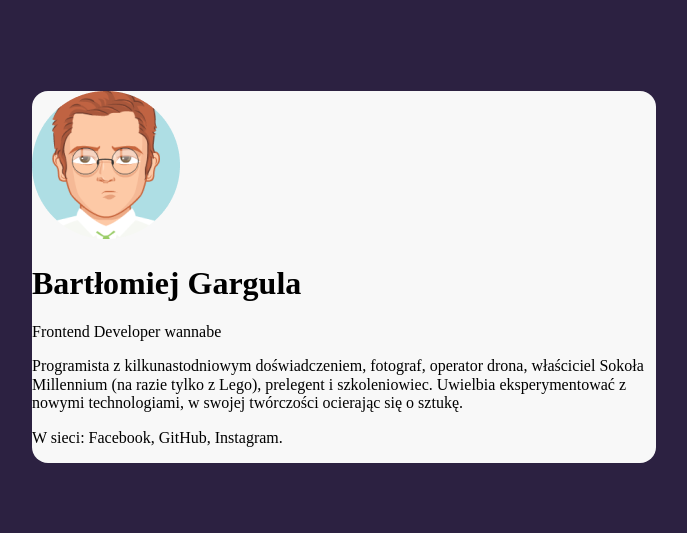
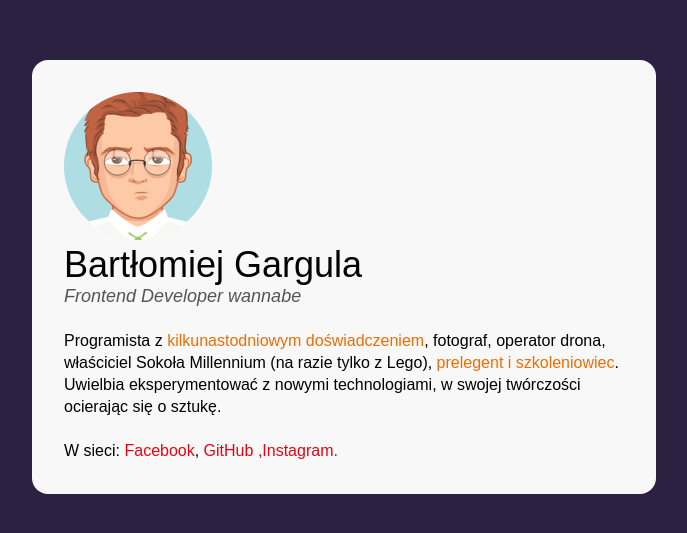
Before and after one commit to bartlomiejgargula/business-card, a plain HTML site: page index.html in a window 1280 px wide. Shown: the part 123-656 px from the top of the page, without its empty margins (296-983 px from the left). Drawn offline with Linux system fonts and the light colour scheme.

Commit message:
BEM added

```diff
--- a/index.html
+++ b/index.html
@@ -9,26 +9,34 @@
   </head>
   <body>
     <main class="main">
-      <article>
-        <div class="business-card-photo">
-            <img src="avatar.png" alt="slack_photo" height="148" width="148">
-        </div>
-        <div class="business-card-description">
-        <header>
-          <h1>Bartłomiej Gargula</h1>
-          <p>Frontend Developer wannabe</p>
+      <article class="person">
+        <img
+          class="person__picture"
+          src="avatar.png"
+          alt="zdjęcie"
+          height="148"
+          width="148"
+        />
+        <header class="person__info">
+          <h1 class="person__name">Bartłomiej Gargula</h1>
+          <p class="person__position">Frontend Developer wannabe</p>
         </header>
-        <p>
-          Programista z kilkunastodniowym doświadczeniem, fotograf, operator
-          drona, właściciel Sokoła Millennium (na razie tylko z Lego), prelegent
-          i szkoleniowiec. Uwielbia eksperymentować z nowymi technologiami, w
-          swojej twórczości ocierając się o sztukę.
+        <p class="person__description person__description--with-margin">
+          Programista z
+          <span class="span-special">kilkunastodniowym doświadczeniem</span>,
+          fotograf, operator drona, właściciel Sokoła Millennium (na razie tylko
+          z Lego),<span class="span-special"> prelegent i szkoleniowiec</span>.
+          Uwielbia eksperymentować z nowymi technologiami, w swojej twórczości
+          ocierając się o sztukę.
         </p>
-        <p>
-          W sieci: Facebook, GitHub, Instagram.
+        <p class="person__description">
+          W sieci: <a class="person__link" href="#">Facebook</a>,<a
+            class="person__link"
+            href="#"
+          >
+            GitHub</a
+          > <a class="person__link" href="#">,Instagram.</a>
         </p>
-    </div>
-    </div>
       </article>
     </main>
   </body>
--- a/style.css
+++ b/style.css
@@ -1,10 +1,18 @@
+html {
+    box-sizing: border-box;
+  }
+
+  *, *:before, *:after {
+    box-sizing: inherit
+  }
+
 body {
     background: #2C2141;
     display: flex;
     align-items: center;
     justify-content: center;
     min-height: 100vh;
-
+    font-family: Arial, Helvetica, sans-serif;
 }
 
 .main {
@@ -12,5 +20,41 @@ body {
     border-radius: 16px;
     width: 624px;
     margin: 16px;
+    padding: 32px;
+}
+
+.person__info {
+    margin-bottom: 24px;
 
 }
+
+.person__description {
+    font-size: 16px;
+    line-height: 22px;
+    margin: 0;
+}
+
+.person__description--with-margin {
+   margin-bottom: 22px;
+}
+
+.person__link {
+    color: #E20613;
+    text-decoration: none;
+}
+.person__name {
+    font-size: 36px;
+    margin: 0;
+    font-weight: normal;
+}
+
+.person__position {
+    font-size: 18px;
+    font-style: italic;
+    color: #545454;
+    margin: 0;
+}
+
+.span-special {
+    color: #ED6D05;
+}
```
